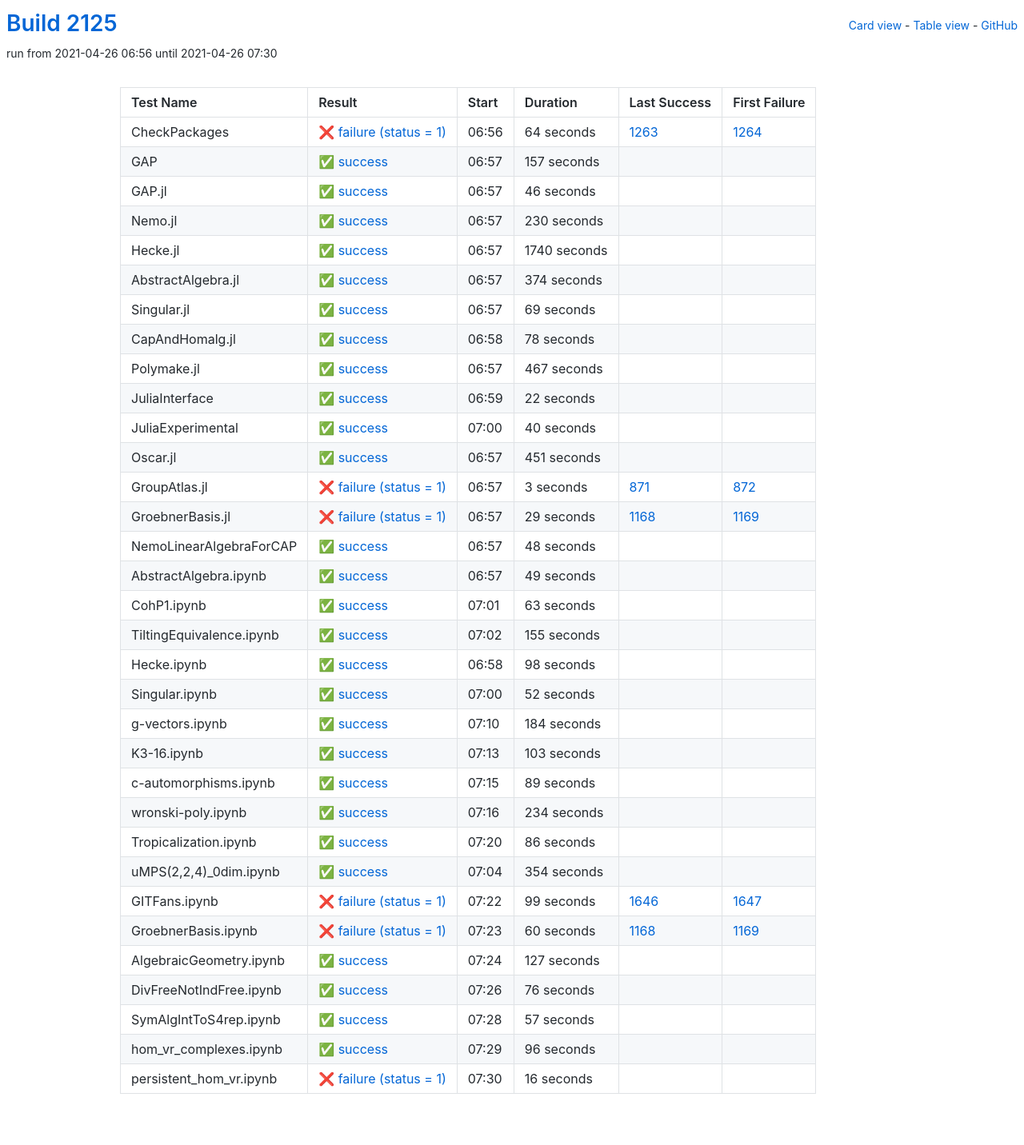
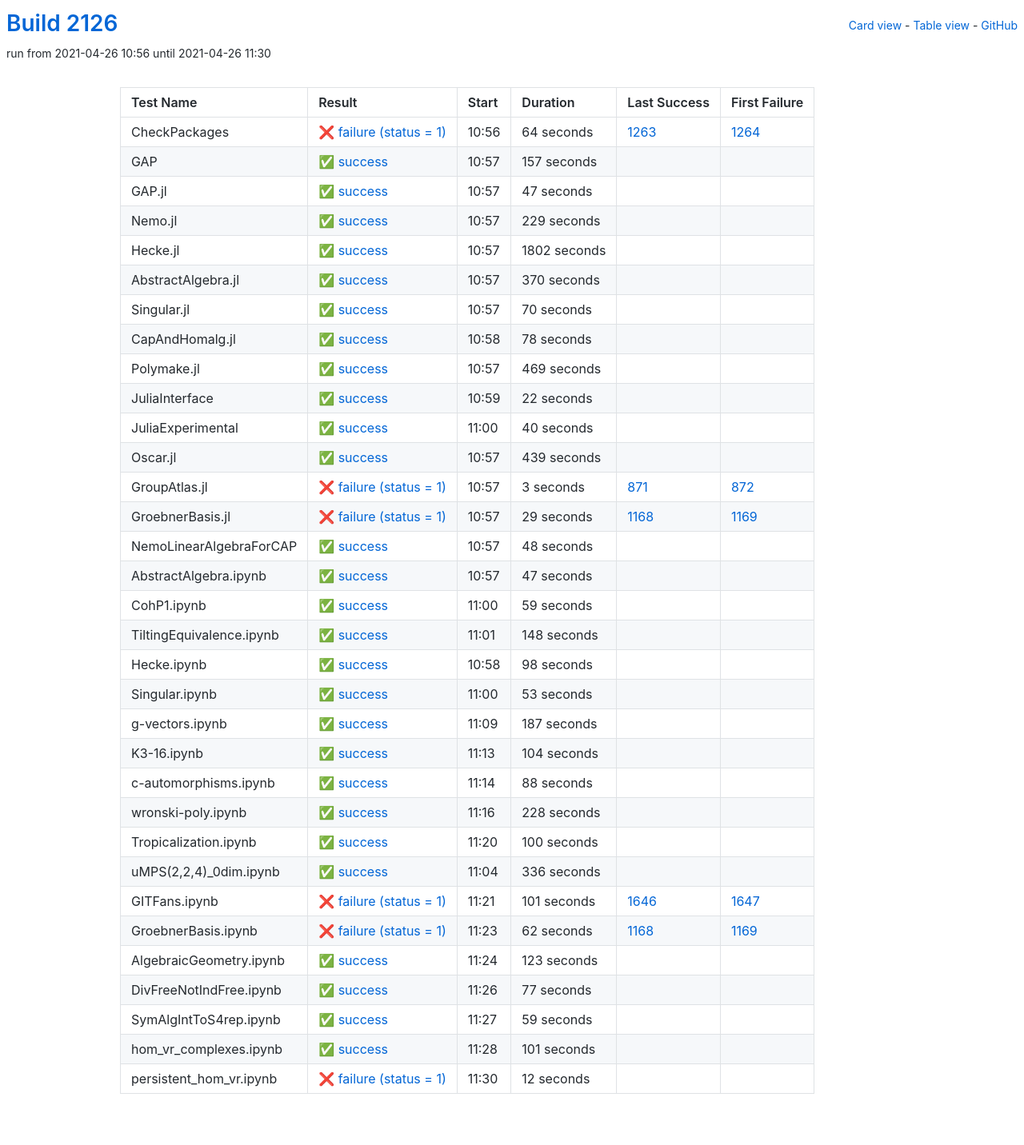
Before and after one commit to oscar-system/oscar-ci-status-stable, a Jekyll site: the page built from table.html, in a window 1280 px wide. Shown: the whole page at 80% size. Built offline with Jekyll 4.4.1, drawn with Linux system fonts in a browser that asks for light colours.

Commit message:
Build #2126

```diff
--- a/_data/ci.yml
+++ b/_data/ci.yml
@@ -1,6 +1,6 @@
 ---
-build: 2125
-build_url: https://oscarci.mathematik.uni-kl.de/job/oscar-stable/2125/
+build: 2126
+build_url: https://oscarci.mathematik.uni-kl.de/job/oscar-stable/2126/
 job: oscar-stable
 organization: oscar-system
 repo: oscar-ci-status-stable
@@ -8,8 +8,8 @@ repourl: https://github.com/oscar-system/oscar-ci-status-stable
 tests:
 - name: CheckPackages
   id: checkpackages
-  log: https://oscarci.mathematik.uni-kl.de/job/oscar-stable/2125/artifact/logs/build-2125/CheckPackages.log
-  start: 2021-04-26 06:56
+  log: https://oscarci.mathematik.uni-kl.de/job/oscar-stable/2126/artifact/logs/build-2126/CheckPackages.log
+  start: 2021-04-26 10:56
   success: false
   exitcode: 1
   status: failure
@@ -20,8 +20,8 @@ tests:
   first_failure_url: https://oscarci.mathematik.uni-kl.de/job/oscar-stable/1264/
 - name: GAP
   id: gap
-  log: https://oscarci.mathematik.uni-kl.de/job/oscar-stable/2125/artifact/logs/build-2125/GAP.log
-  start: 2021-04-26 06:57
+  log: https://oscarci.mathematik.uni-kl.de/job/oscar-stable/2126/artifact/logs/build-2126/GAP.log
+  start: 2021-04-26 10:57
   success: true
   exitcode: 0
   status: success
@@ -32,68 +32,68 @@ tests:
   first_failure_url:
 - name: GAP.jl
   id: gap-jl
-  log: https://oscarci.mathematik.uni-kl.de/job/oscar-stable/2125/artifact/logs/build-2125/GAP.jl.log
-  start: 2021-04-26 06:57
+  log: https://oscarci.mathematik.uni-kl.de/job/oscar-stable/2126/artifact/logs/build-2126/GAP.jl.log
+  start: 2021-04-26 10:57
   success: true
   exitcode: 0
   status: success
-  duration: 46
+  duration: 47
   last_success: false
   last_success_url:
   first_failure: false
   first_failure_url:
 - name: Nemo.jl
   id: nemo-jl
-  log: https://oscarci.mathematik.uni-kl.de/job/oscar-stable/2125/artifact/logs/build-2125/Nemo.jl.log
-  start: 2021-04-26 06:57
+  log: https://oscarci.mathematik.uni-kl.de/job/oscar-stable/2126/artifact/logs/build-2126/Nemo.jl.log
+  start: 2021-04-26 10:57
   success: true
   exitcode: 0
   status: success
-  duration: 230
+  duration: 229
   last_success: false
   last_success_url:
   first_failure: false
   first_failure_url:
 - name: Hecke.jl
   id: hecke-jl
-  log: https://oscarci.mathematik.uni-kl.de/job/oscar-stable/2125/artifact/logs/build-2125/Hecke.jl.log
-  start: 2021-04-26 06:57
+  log: https://oscarci.mathematik.uni-kl.de/job/oscar-stable/2126/artifact/logs/build-2126/Hecke.jl.log
+  start: 2021-04-26 10:57
   success: true
   exitcode: 0
   status: success
-  duration: 1740
+  duration: 1802
   last_success: false
   last_success_url:
   first_failure: false
   first_failure_url:
 - name: AbstractAlgebra.jl
   id: abstractalgebra-jl
-  log: https://oscarci.mathematik.uni-kl.de/job/oscar-stable/2125/artifact/logs/build-2125/AbstractAlgebra.jl.log
-  start: 2021-04-26 06:57
+  log: https://oscarci.mathematik.uni-kl.de/job/oscar-stable/2126/artifact/logs/build-2126/AbstractAlgebra.jl.log
+  start: 2021-04-26 10:57
   success: true
   exitcode: 0
   status: success
-  duration: 374
+  duration: 370
   last_success: false
   last_success_url:
   first_failure: false
   first_failure_url:
 - name: Singular.jl
   id: singular-jl
-  log: https://oscarci.mathematik.uni-kl.de/job/oscar-stable/2125/artifact/logs/build-2125/Singular.jl.log
-  start: 2021-04-26 06:57
+  log: https://oscarci.mathematik.uni-kl.de/job/oscar-stable/2126/artifact/logs/build-2126/Singular.jl.log
+  start: 2021-04-26 10:57
   success: true
   exitcode: 0
   status: success
-  duration: 69
+  duration: 70
   last_success: false
   last_success_url:
   first_failure: false
   first_failure_url:
 - name: CapAndHomalg.jl
   id: capandhomalg-jl
-  log: https://oscarci.mathematik.uni-kl.de/job/oscar-stable/2125/artifact/logs/build-2125/CapAndHomalg.jl.log
-  start: 2021-04-26 06:58
+  log: https://oscarci.mathematik.uni-kl.de/job/oscar-stable/2126/artifact/logs/build-2126/CapAndHomalg.jl.log
+  start: 2021-04-26 10:58
   success: true
   exitcode: 0
   status: success
@@ -104,20 +104,20 @@ tests:
   first_failure_url:
 - name: Polymake.jl
   id: polymake-jl
-  log: https://oscarci.mathematik.uni-kl.de/job/oscar-stable/2125/artifact/logs/build-2125/Polymake.jl.log
-  start: 2021-04-26 06:57
+  log: https://oscarci.mathematik.uni-kl.de/job/oscar-stable/2126/artifact/logs/build-2126/Polymake.jl.log
+  start: 2021-04-26 10:57
   success: true
   exitcode: 0
   status: success
-  duration: 467
+  duration: 469
   last_success: false
   last_success_url:
   first_failure: false
   first_failure_url:
 - name: JuliaInterface
   id: juliainterface
-  log: https://oscarci.mathematik.uni-kl.de/job/oscar-stable/2125/artifact/logs/build-2125/JuliaInterface.log
-  start: 2021-04-26 06:59
+  log: https://oscarci.mathematik.uni-kl.de/job/oscar-stable/2126/artifact/logs/build-2126/JuliaInterface.log
+  start: 2021-04-26 10:59
   success: true
   exitcode: 0
   status: success
@@ -128,8 +128,8 @@ tests:
   first_failure_url:
 - name: JuliaExperimental
   id: juliaexperimental
-  log: https://oscarci.mathematik.uni-kl.de/job/oscar-stable/2125/artifact/logs/build-2125/JuliaExperimental.log
-  start: 2021-04-26 07:00
+  log: https://oscarci.mathematik.uni-kl.de/job/oscar-stable/2126/artifact/logs/build-2126/JuliaExperimental.log
+  start: 2021-04-26 11:00
   success: true
   exitcode: 0
   status: success
@@ -140,20 +140,20 @@ tests:
   first_failure_url:
 - name: Oscar.jl
   id: oscar-jl
-  log: https://oscarci.mathematik.uni-kl.de/job/oscar-stable/2125/artifact/logs/build-2125/Oscar.jl.log
-  start: 2021-04-26 06:57
+  log: https://oscarci.mathematik.uni-kl.de/job/oscar-stable/2126/artifact/logs/build-2126/Oscar.jl.log
+  start: 2021-04-26 10:57
   success: true
   exitcode: 0
   status: success
-  duration: 451
+  duration: 439
   last_success: false
   last_success_url:
   first_failure: false
   first_failure_url:
 - name: GroupAtlas.jl
   id: groupatlas-jl
-  log: https://oscarci.mathematik.uni-kl.de/job/oscar-stable/2125/artifact/logs/build-2125/GroupAtlas.jl.log
-  start: 2021-04-26 06:57
+  log: https://oscarci.mathematik.uni-kl.de/job/oscar-stable/2126/artifact/logs/build-2126/GroupAtlas.jl.log
+  start: 2021-04-26 10:57
   success: false
   exitcode: 1
   status: failure
@@ -164,8 +164,8 @@ tests:
   first_failure_url: https://oscarci.mathematik.uni-kl.de/job/oscar-stable/872/
 - name: GroebnerBasis.jl
   id: groebnerbasis-jl
-  log: https://oscarci.mathematik.uni-kl.de/job/oscar-stable/2125/artifact/logs/build-2125/GroebnerBasis.jl.log
-  start: 2021-04-26 06:57
+  log: https://oscarci.mathematik.uni-kl.de/job/oscar-stable/2126/artifact/logs/build-2126/GroebnerBasis.jl.log
+  start: 2021-04-26 10:57
   success: false
   exitcode: 1
   status: failure
@@ -176,8 +176,8 @@ tests:
   first_failure_url: https://oscarci.mathematik.uni-kl.de/job/oscar-stable/1169/
 - name: NemoLinearAlgebraForCAP
   id: nemolinearalgebraforcap
-  log: https://oscarci.mathematik.uni-kl.de/job/oscar-stable/2125/artifact/logs/build-2125/NemoLinearAlgebraForCAP.log
-  start: 2021-04-26 06:57
+  log: https://oscarci.mathematik.uni-kl.de/job/oscar-stable/2126/artifact/logs/build-2126/NemoLinearAlgebraForCAP.log
+  start: 2021-04-26 10:57
   success: true
   exitcode: 0
   status: success
@@ -188,44 +188,44 @@ tests:
   first_failure_url:
 - name: AbstractAlgebra.ipynb
   id: abstractalgebra-ipynb
-  log: https://oscarci.mathematik.uni-kl.de/job/oscar-stable/2125/artifact/logs/build-2125/AbstractAlgebra.ipynb.log
-  start: 2021-04-26 06:57
+  log: https://oscarci.mathematik.uni-kl.de/job/oscar-stable/2126/artifact/logs/build-2126/AbstractAlgebra.ipynb.log
+  start: 2021-04-26 10:57
   success: true
   exitcode: 0
   status: success
-  duration: 49
+  duration: 47
   last_success: false
   last_success_url:
   first_failure: false
   first_failure_url:
 - name: CohP1.ipynb
   id: cohp1-ipynb
-  log: https://oscarci.mathematik.uni-kl.de/job/oscar-stable/2125/artifact/logs/build-2125/CohP1.ipynb.log
-  start: 2021-04-26 07:01
+  log: https://oscarci.mathematik.uni-kl.de/job/oscar-stable/2126/artifact/logs/build-2126/CohP1.ipynb.log
+  start: 2021-04-26 11:00
   success: true
   exitcode: 0
   status: success
-  duration: 63
+  duration: 59
   last_success: false
   last_success_url:
   first_failure: false
   first_failure_url:
 - name: TiltingEquivalence.ipynb
   id: tiltingequivalence-ipynb
-  log: https://oscarci.mathematik.uni-kl.de/job/oscar-stable/2125/artifact/logs/build-2125/TiltingEquivalence.ipynb.log
-  start: 2021-04-26 07:02
+  log: https://oscarci.mathematik.uni-kl.de/job/oscar-stable/2126/artifact/logs/build-2126/TiltingEquivalence.ipynb.log
+  start: 2021-04-26 11:01
   success: true
   exitcode: 0
   status: success
-  duration: 155
+  duration: 148
   last_success: false
   last_success_url:
   first_failure: false
   first_failure_url:
 - name: Hecke.ipynb
   id: hecke-ipynb
-  log: https://oscarci.mathematik.uni-kl.de/job/oscar-stable/2125/artifact/logs/build-2125/Hecke.ipynb.log
-  start: 2021-04-26 06:58
+  log: https://oscarci.mathematik.uni-kl.de/job/oscar-stable/2126/artifact/logs/build-2126/Hecke.ipynb.log
+  start: 2021-04-26 10:58
   success: true
   exitcode: 0
   status: success
@@ -236,168 +236,168 @@ tests:
   first_failure_url:
 - name: Singular.ipynb
   id: singular-ipynb
-  log: https://oscarci.mathematik.uni-kl.de/job/oscar-stable/2125/artifact/logs/build-2125/Singular.ipynb.log
-  start: 2021-04-26 07:00
+  log: https://oscarci.mathematik.uni-kl.de/job/oscar-stable/2126/artifact/logs/build-2126/Singular.ipynb.log
+  start: 2021-04-26 11:00
   success: true
   exitcode: 0
   status: success
-  duration: 52
+  duration: 53
   last_success: false
   last_success_url:
   first_failure: false
   first_failure_url:
 - name: g-vectors.ipynb
   id: g-vectors-ipynb
-  log: https://oscarci.mathematik.uni-kl.de/job/oscar-stable/2125/artifact/logs/build-2125/g-vectors.ipynb.log
-  start: 2021-04-26 07:10
+  log: https://oscarci.mathematik.uni-kl.de/job/oscar-stable/2126/artifact/logs/build-2126/g-vectors.ipynb.log
+  start: 2021-04-26 11:09
   success: true
   exitcode: 0
   status: success
-  duration: 184
+  duration: 187
   last_success: false
   last_success_url:
   first_failure: false
   first_failure_url:
 - name: K3-16.ipynb
   id: k3-16-ipynb
-  log: https://oscarci.mathematik.uni-kl.de/job/oscar-stable/2125/artifact/logs/build-2125/K3-16.ipynb.log
-  start: 2021-04-26 07:13
+  log: https://oscarci.mathematik.uni-kl.de/job/oscar-stable/2126/artifact/logs/build-2126/K3-16.ipynb.log
+  start: 2021-04-26 11:13
   success: true
   exitcode: 0
   status: success
-  duration: 103
+  duration: 104
   last_success: false
   last_success_url:
   first_failure: false
   first_failure_url:
 - name: c-automorphisms.ipynb
   id: c-automorphisms-ipynb
-  log: https://oscarci.mathematik.uni-kl.de/job/oscar-stable/2125/artifact/logs/build-2125/c-automorphisms.ipynb.log
-  start: 2021-04-26 07:15
+  log: https://oscarci.mathematik.uni-kl.de/job/oscar-stable/2126/artifact/logs/build-2126/c-automorphisms.ipynb.log
+  start: 2021-04-26 11:14
   success: true
   exitcode: 0
   status: success
-  duration: 89
+  duration: 88
   last_success: false
   last_success_url:
   first_failure: false
   first_failure_url:
 - name: wronski-poly.ipynb
   id: wronski-poly-ipynb
-  log: https://oscarci.mathematik.uni-kl.de/job/oscar-stable/2125/artifact/logs/build-2125/wronski-poly.ipynb.log
-  start: 2021-04-26 07:16
+  log: https://oscarci.mathematik.uni-kl.de/job/oscar-stable/2126/artifact/logs/build-2126/wronski-poly.ipynb.log
+  start: 2021-04-26 11:16
   success: true
   exitcode: 0
   status: success
-  duration: 234
+  duration: 228
   last_success: false
   last_success_url:
   first_failure: false
   first_failure_url:
 - name: Tropicalization.ipynb
   id: tropicalization-ipynb
-  log: https://oscarci.mathematik.uni-kl.de/job/oscar-stable/2125/artifact/logs/build-2125/Tropicalization.ipynb.log
-  start: 2021-04-26 07:20
+  log: https://oscarci.mathematik.uni-kl.de/job/oscar-stable/2126/artifact/logs/build-2126/Tropicalization.ipynb.log
+  start: 2021-04-26 11:20
   success: true
   exitcode: 0
   status: success
-  duration: 86
+  duration: 100
   last_success: false
   last_success_url:
   first_failure: false
   first_failure_url:
 - name: uMPS(2,2,4)_0dim.ipynb
   id: umps-2-2-4-0dim-ipynb
-  log: https://oscarci.mathematik.uni-kl.de/job/oscar-stable/2125/artifact/logs/build-2125/uMPS-2-2-4-_0dim.ipynb.log
-  start: 2021-04-26 07:04
+  log: https://oscarci.mathematik.uni-kl.de/job/oscar-stable/2126/artifact/logs/build-2126/uMPS-2-2-4-_0dim.ipynb.log
+  start: 2021-04-26 11:04
   success: true
   exitcode: 0
   status: success
-  duration: 354
+  duration: 336
   last_success: false
   last_success_url:
   first_failure: false
   first_failure_url:
 - name: GITFans.ipynb
   id: gitfans-ipynb
-  log: https://oscarci.mathematik.uni-kl.de/job/oscar-stable/2125/artifact/logs/build-2125/GITFans.ipynb.log
-  start: 2021-04-26 07:22
+  log: https://oscarci.mathematik.uni-kl.de/job/oscar-stable/2126/artifact/logs/build-2126/GITFans.ipynb.log
+  start: 2021-04-26 11:21
   success: false
   exitcode: 1
   status: failure
-  duration: 99
+  duration: 101
   last_success: 1646
   last_success_url: https://oscarci.mathematik.uni-kl.de/job/oscar-stable/1646/
   first_failure: 1647
   first_failure_url: https://oscarci.mathematik.uni-kl.de/job/oscar-stable/1647/
 - name: GroebnerBasis.ipynb
   id: groebnerbasis-ipynb
-  log: https://oscarci.mathematik.uni-kl.de/job/oscar-stable/2125/artifact/logs/build-2125/GroebnerBasis.ipynb.log
-  start: 2021-04-26 07:23
+  log: https://oscarci.mathematik.uni-kl.de/job/oscar-stable/2126/artifact/logs/build-2126/GroebnerBasis.ipynb.log
+  start: 2021-04-26 11:23
   success: false
   exitcode: 1
   status: failure
-  duration: 60
+  duration: 62
   last_success: 1168
   last_success_url: https://oscarci.mathematik.uni-kl.de/job/oscar-stable/1168/
   first_failure: 1169
   first_failure_url: https://oscarci.mathematik.uni-kl.de/job/oscar-stable/1169/
 - name: AlgebraicGeometry.ipynb
   id: algebraicgeometry-ipynb
-  log: https://oscarci.mathematik.uni-kl.de/job/oscar-stable/2125/artifact/logs/build-2125/AlgebraicGeometry.ipynb.log
-  start: 2021-04-26 07:24
+  log: https://oscarci.mathematik.uni-kl.de/job/oscar-stable/2126/artifact/logs/build-2126/AlgebraicGeometry.ipynb.log
+  start: 2021-04-26 11:24
   success: true
   exitcode: 0
   status: success
-  duration: 127
+  duration: 123
   last_success: false
   last_success_url:
   first_failure: false
   first_failure_url:
 - name: DivFreeNotIndFree.ipynb
   id: divfreenotindfree-ipynb
-  log: https://oscarci.mathematik.uni-kl.de/job/oscar-stable/2125/artifact/logs/build-2125/DivFreeNotIndFree.ipynb.log
-  start: 2021-04-26 07:26
+  log: https://oscarci.mathematik.uni-kl.de/job/oscar-stable/2126/artifact/logs/build-2126/DivFreeNotIndFree.ipynb.log
+  start: 2021-04-26 11:26
   success: true
   exitcode: 0
   status: success
-  duration: 76
+  duration: 77
   last_success: false
   last_success_url:
   first_failure: false
   first_failure_url:
 - name: SymAlgIntToS4rep.ipynb
   id: symalginttos4rep-ipynb
-  log: https://oscarci.mathematik.uni-kl.de/job/oscar-stable/2125/artifact/logs/build-2125/SymAlgIntToS4rep.ipynb.log
-  start: 2021-04-26 07:28
+  log: https://oscarci.mathematik.uni-kl.de/job/oscar-stable/2126/artifact/logs/build-2126/SymAlgIntToS4rep.ipynb.log
+  start: 2021-04-26 11:27
   success: true
   exitcode: 0
   status: success
-  duration: 57
+  duration: 59
   last_success: false
   last_success_url:
   first_failure: false
   first_failure_url:
 - name: hom_vr_complexes.ipynb
   id: hom-vr-complexes-ipynb
-  log: https://oscarci.mathematik.uni-kl.de/job/oscar-stable/2125/artifact/logs/build-2125/hom_vr_complexes.ipynb.log
-  start: 2021-04-26 07:29
+  log: https://oscarci.mathematik.uni-kl.de/job/oscar-stable/2126/artifact/logs/build-2126/hom_vr_complexes.ipynb.log
+  start: 2021-04-26 11:28
   success: true
   exitcode: 0
   status: success
-  duration: 96
+  duration: 101
   last_success: false
   last_success_url:
   first_failure: false
   first_failure_url:
 - name: persistent_hom_vr.ipynb
   id: persistent-hom-vr-ipynb
-  log: https://oscarci.mathematik.uni-kl.de/job/oscar-stable/2125/artifact/logs/build-2125/persistent_hom_vr.ipynb.log
-  start: 2021-04-26 07:30
+  log: https://oscarci.mathematik.uni-kl.de/job/oscar-stable/2126/artifact/logs/build-2126/persistent_hom_vr.ipynb.log
+  start: 2021-04-26 11:30
   success: false
   exitcode: 1
   status: failure
-  duration: 16
+  duration: 12
   last_success: false
   last_success_url:
   first_failure: false
```
Also changed, not shown: README.md.
